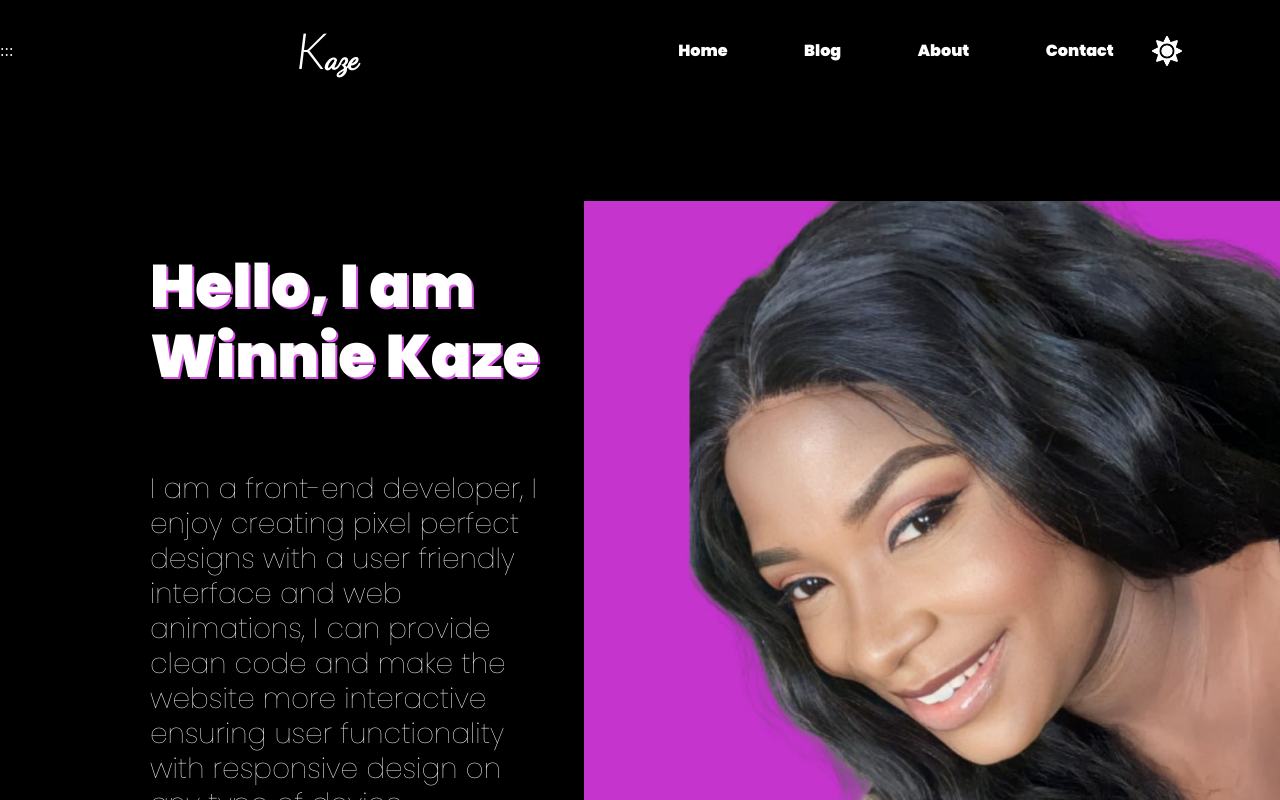
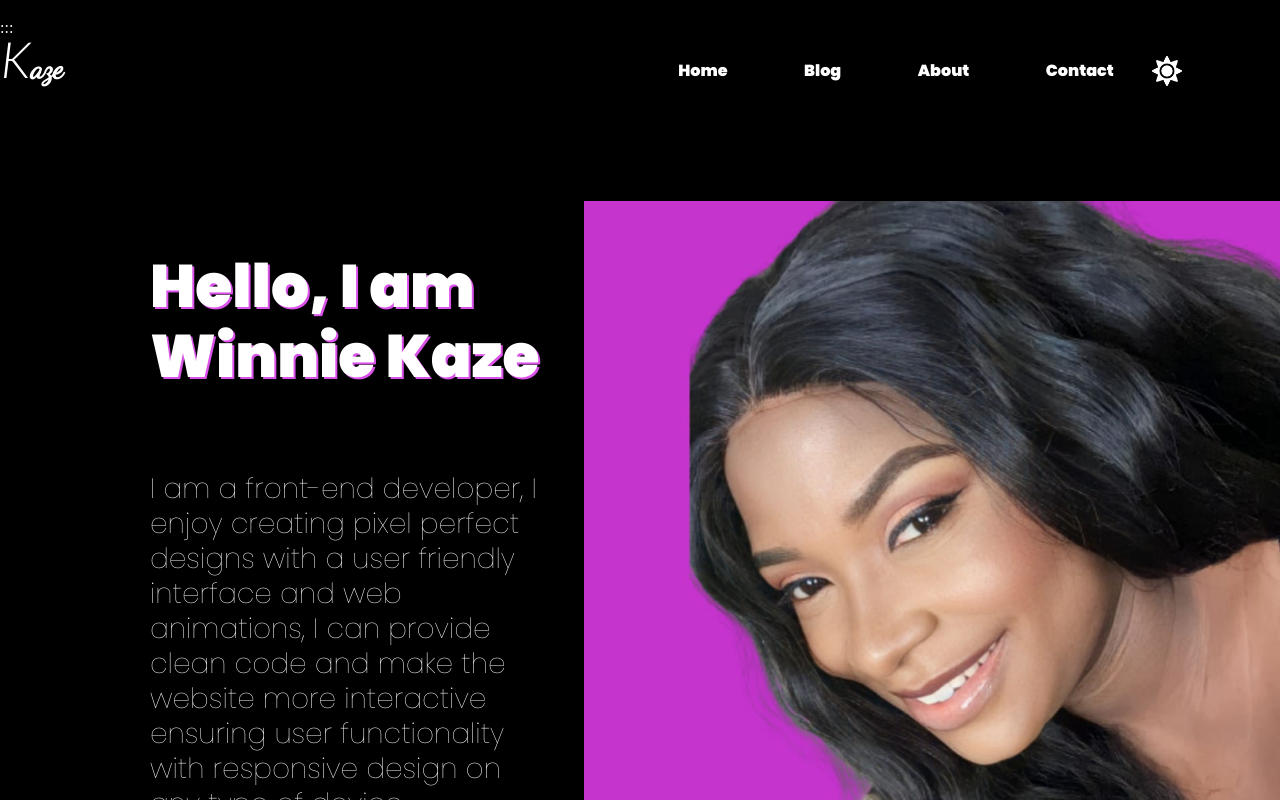
Before and after one commit to akuutsang/my-portfolio, a website with bundled scripts: page my-portfolio/resources/index.html in a window 1280 px wide. Both pictures are taken after a click on the picture 1166 px from the left and 50 px from the top of the page. Shown: the top 800 px of the page. Built offline with nearby package versions, Linux system fonts and the light colour scheme; a web font is replaced by a local one.

Commit message:
add daylight theme #22, fix eslint

```diff
--- a/my-portfolio/resources/css/index.css
+++ b/my-portfolio/resources/css/index.css
@@ -28,6 +28,7 @@ header {
   justify-content: space-between;
   box-shadow: 0 4px 4px rgba(0, 0, 0, 0.1);
 }
+
 
 .logo {
   align-content: center;
@@ -70,6 +71,7 @@ nav {
   display: flex;
   flex-direction: row;
   align-items: center;
+  padding-top: 40px;
 }
 
 ul {
--- a/my-portfolio/resources/index.html
+++ b/my-portfolio/resources/index.html
@@ -17,10 +17,13 @@
     <!-- header section -->
 
     <header>
-        <div class="digital-clock">
-            <span class="hour"></span>:<span class="minute"></span>:<span class="seconds">:</span>
+        <div class="left">
+            <div class="digital-clock">
+                <span class="hour"></span>:<span class="minute"></span>:<span class="seconds">:</span>
+            </div>
+            <div class="logo"> <span class="kaze">K</span>aze</div>
         </div>
-        <div class="logo"> <span class="kaze">K</span>aze</div>
+
         <input type="checkbox" id="toggle">
         <nav>
           <label class="navbar-toggler" for="toggle">
--- a/my-portfolio/resources/js/dark.js
+++ b/my-portfolio/resources/js/dark.js
@@ -1,15 +1,15 @@
-let icon = document.querySelector("#icon");
+const icon = document.querySelector('#icon');
 
-icon.addEventListener("click", () => {
-    document.body.classList.toggle("dark-theme");
-    if (document.body.classList.contains("dark-theme")){
-        icon.src = "/my-portfolio/resources/assets/theme-icons/sun.png";
-    }else{
-        icon.src = "/my-portfolio/resources/assets/theme-icons/moon.png";
+function newIcon() {
+  icon.addEventListener('click', () => {
+    document.body.classList.toggle('dark-theme');
+    if (document.body.classList.contains('dark-theme')) {
+      icon.src = '/my-portfolio/resources/assets/theme-icons/sun.png';
+    } else {
+      icon.src = '/my-portfolio/resources/assets/theme-icons/moon.png';
     }
+  });
+  return icon;
+}
 
-});
-
-
-
-export { icon } ;
+export default newIcon;
--- a/my-portfolio/resources/js/index.js
+++ b/my-portfolio/resources/js/index.js
@@ -1 +1,3 @@
-import { icon } from './dark.js' ;
+import newIcon from './dark.js';
+
+newIcon();
```
